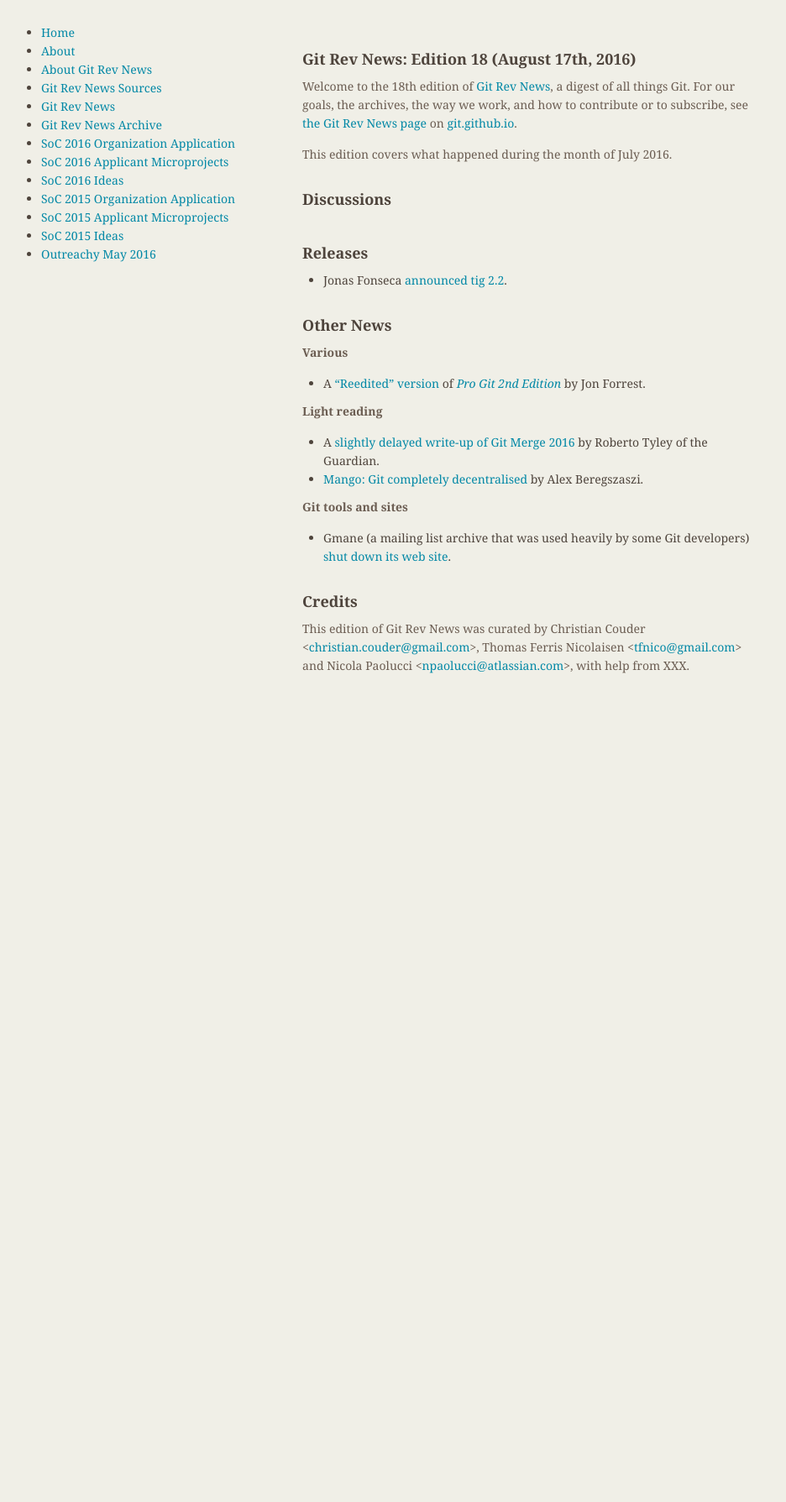
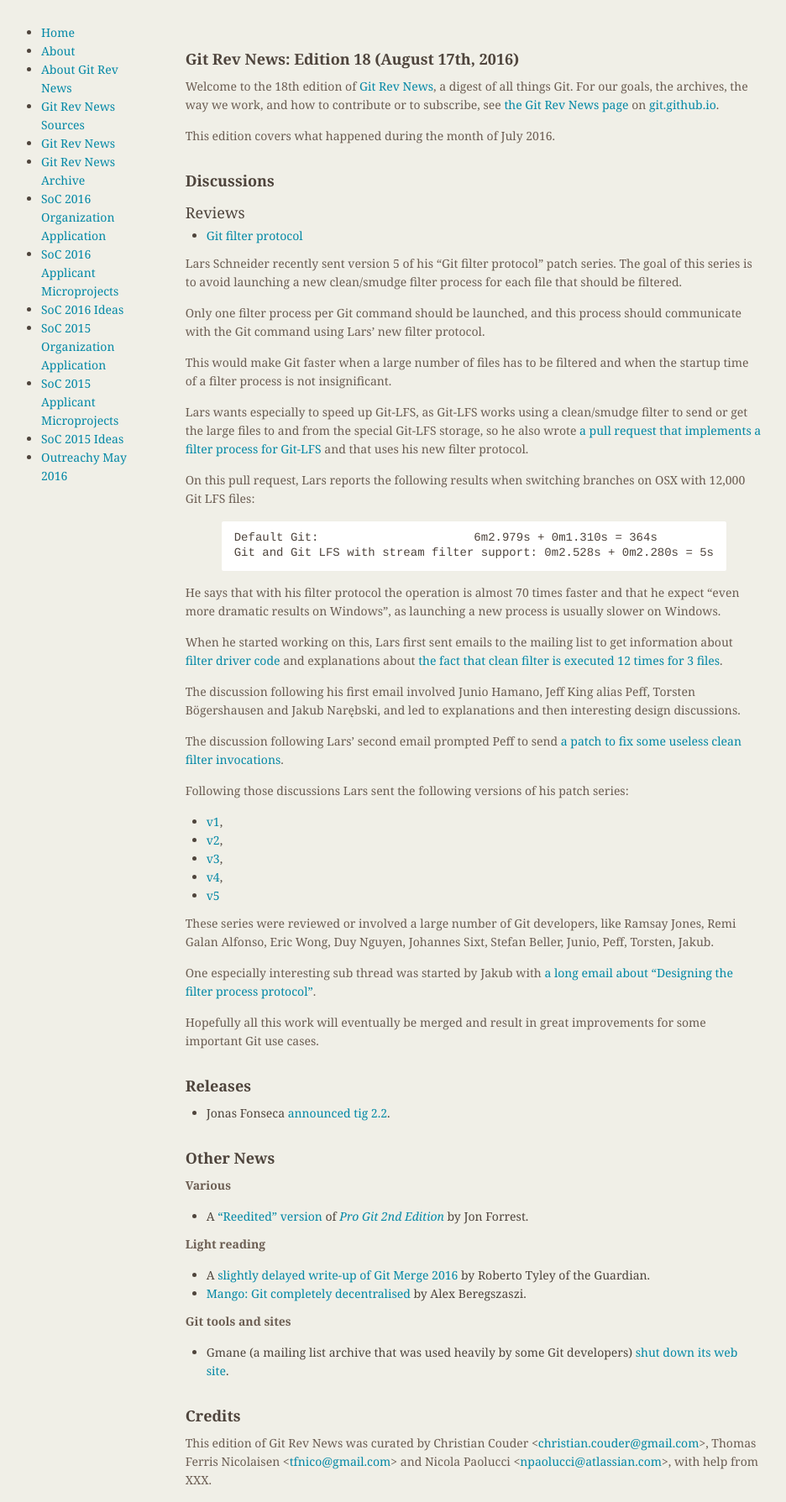
Before and after one commit to git/git.github.io, a Jekyll site: the page built from rev_news/drafts/edition-18.md, in a window 1280 px wide. Shown: the whole page at 84% size, without its empty margins (174-1110 px from the left). Built offline with Jekyll 4.4.1, drawn with Linux system fonts in a browser that asks for light colours; before the commit the page ends 900 px from its top, so only the background shows below that.

Commit message:
rn-18: add 'Git filter protocol' article

````diff
--- a/rev_news/drafts/edition-18.md
+++ b/rev_news/drafts/edition-18.md
@@ -21,9 +21,71 @@
 ### General
 -->
 
-<!---
+
 ### Reviews
--->
+
+* [Git filter protocol](https://public-inbox.org/git/20160810130411.12419-1-larsxschneider%40gmail.com/)
+
+Lars Schneider recently sent version 5 of his "Git filter protocol"
+patch series. The goal of this series is to avoid launching a new
+clean/smudge filter process for each file that should be filtered.
+
+Only one filter process per Git command should be launched, and this
+process should communicate with the Git command using Lars' new filter
+protocol.
+
+This would make Git faster when a large number of files has to
+be filtered and when the startup time of a filter process is not
+insignificant.
+
+Lars wants especially to speed up Git-LFS, as Git-LFS works using a
+clean/smudge filter to send or get the large files to and from the
+special Git-LFS storage, so he also wrote
+[a pull request that implements a filter process for Git-LFS](https://github.com/github/git-lfs/pull/1382)
+and that uses his new filter protocol.
+
+On this pull request, Lars reports the following results when
+switching branches on OSX with 12,000 Git LFS files:
+
+```
+Default Git:                      6m2.979s + 0m1.310s = 364s
+Git and Git LFS with stream filter support: 0m2.528s + 0m2.280s = 5s
+```
+
+He says that with his filter protocol the operation is almost 70 times
+faster and that he expect "even more dramatic results on Windows", as
+launching a new process is usually slower on Windows.
+
+When he started working on this, Lars first sent emails to the mailing
+list to get information about
+[filter driver code](https://public-inbox.org/git/67D9AC88-550E-4549-9AFD-2401B70B363B%40gmail.com/)
+and explanations about
+[the fact that clean filter is executed 12 times for 3 files](https://public-inbox.org/git/1469134747-26785-1-git-send-email-larsxschneider%40gmail.com/).
+
+The discussion following his first email involved Junio Hamano, Jeff
+King alias Peff, Torsten Bögershausen and Jakub Narębski, and led to
+explanations and then interesting design discussions.
+
+The discussion following Lars' second email prompted Peff to send
+[a patch to fix some useless clean filter invocations](https://public-inbox.org/git/20160722152753.GA6859%40sigill.intra.peff.net/).
+
+Following those discussions Lars sent the following versions of his patch series:
+
+- [v1](https://public-inbox.org/git/20160722154900.19477-1-larsxschneider%40gmail.com/),
+- [v2](https://public-inbox.org/git/20160727000605.49982-1-larsxschneider%40gmail.com/),
+- [v3](https://public-inbox.org/git/20160729233801.82844-1-larsxschneider%40gmail.com/),
+- [v4](https://public-inbox.org/git/20160803164225.46355-1-larsxschneider%40gmail.com/),
+- [v5](https://public-inbox.org/git/20160810130411.12419-1-larsxschneider%40gmail.com/)
+
+These series were reviewed or involved a large number of Git
+developers, like Ramsay Jones, Remi Galan Alfonso, Eric Wong, Duy
+Nguyen, Johannes Sixt, Stefan Beller, Junio, Peff, Torsten, Jakub.
+
+One especially interesting sub thread was started by Jakub with
+[a long email about "Designing the filter process protocol"](https://public-inbox.org/git/607c07fe-5b6f-fd67-13e1-705020c267ee%40gmail.com/).
+
+Hopefully all this work will eventually be merged and result in great
+improvements for some important Git use cases.
 
 <!---
 ### Support
````
